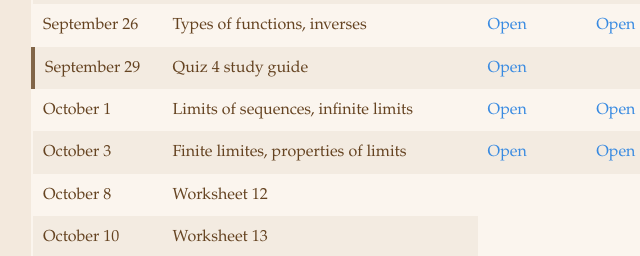
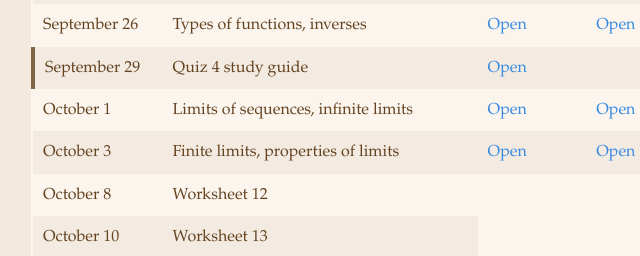
Before and after one commit to aubrieta/aubrieta.github.io, a plain HTML site: page teaching/fa24-10a/index.html in a window 1280 px wide. Shown: the part 1240-1496 px from the top of the page, 209-849 px from the left. Drawn offline with Linux system fonts and the light colour scheme.

Commit message:
edits to homepage

```diff
--- a/teaching/fa24-10a/index.html
+++ b/teaching/fa24-10a/index.html
@@ -143,7 +143,7 @@
                 </tr>
                 <tr>
                   <td>October 3</td>
-                  <td>Finite limites, properties of limits</td>
+                  <td>Finite limits, properties of limits</td>
                   <td><a href="documents/sheets/october-3-worksheet.pdf" target="_blank">Open</a></td>
                   <td><a href="documents/solutions/october-3-solutions.pdf" target="_blank">Open</a></td>
                   <td><a href="documents/extra/october-3-extra.pdf" target="_blank">Open</a></td>
```
